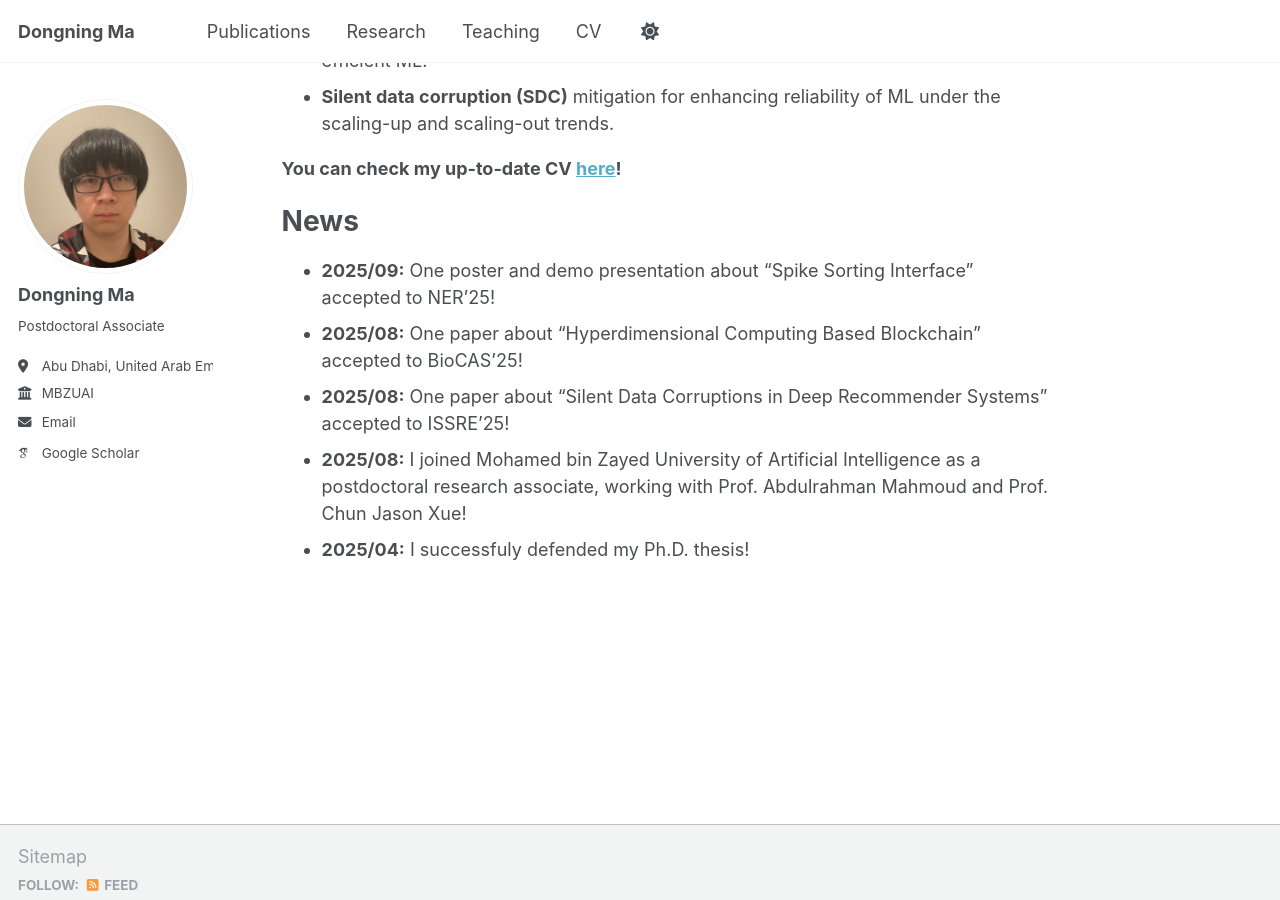
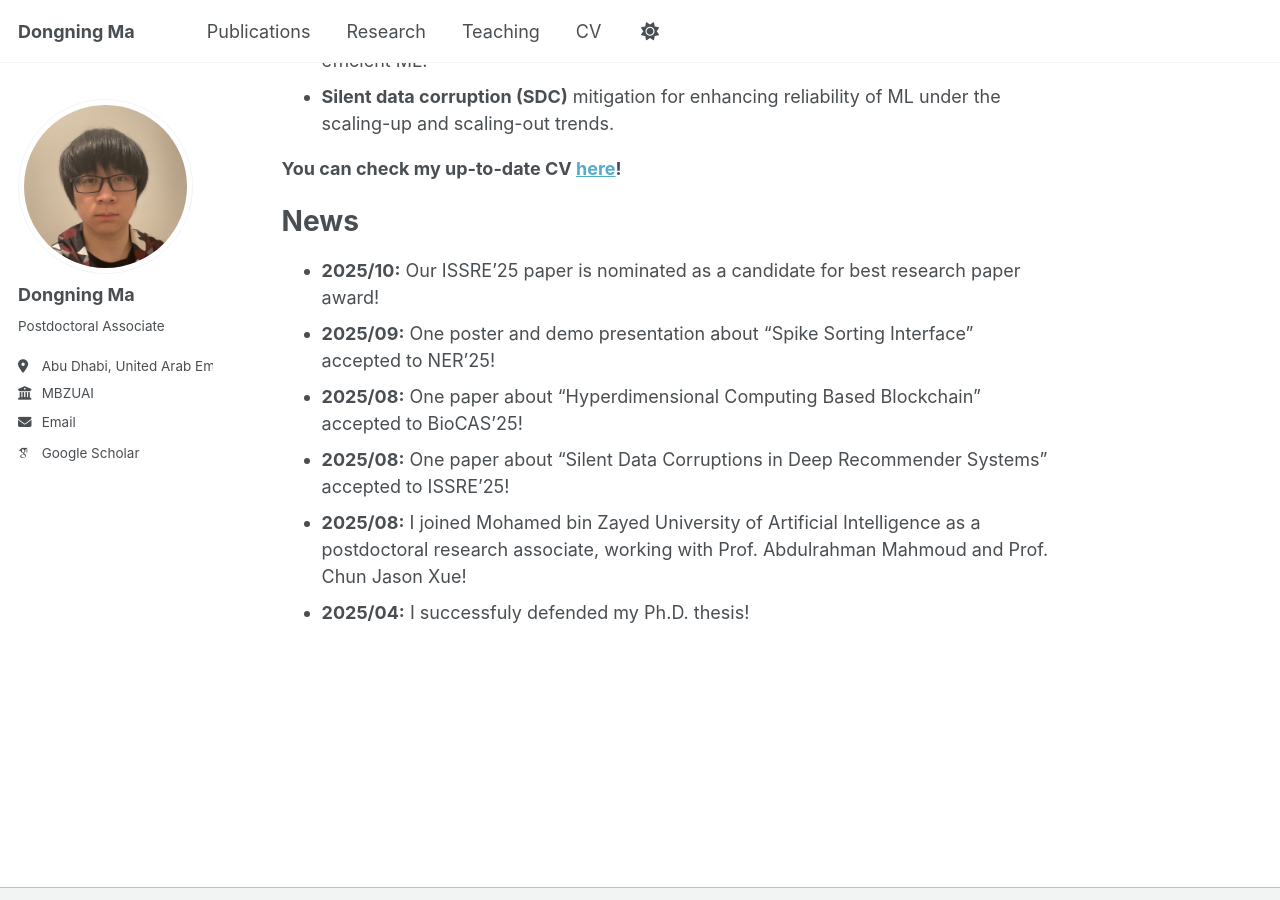
Before and after one commit to dongning-ma/dongning-ma.github.io, a Jekyll site: the page built from _pages/about.md, in a window 1280 px wide and 900 px high, scrolled down 474 px. Built offline with Jekyll 4.4.1, drawn with Linux system fonts in a browser that asks for light colours; some web fonts are replaced; a script that is not in the unit is left out.

Commit message:
news oct 25

```diff
--- a/_pages/about.md
+++ b/_pages/about.md
@@ -17,6 +17,7 @@ I am actively looking for research positions in industry or tenure-track positio
 **You can check my up-to-date CV [here](/cv/)!**
 
 # News
+- **2025/10:** Our ISSRE'25 paper is nominated as a candidate for best research paper award!
 - **2025/09:** One poster and demo presentation about "Spike Sorting Interface" accepted to NER'25!
 - **2025/08:** One paper about "Hyperdimensional Computing Based Blockchain" accepted to BioCAS'25!
 - **2025/08:** One paper about "Silent Data Corruptions in Deep Recommender Systems" accepted to ISSRE'25!
```
Also changed, not shown: 1 other file.
